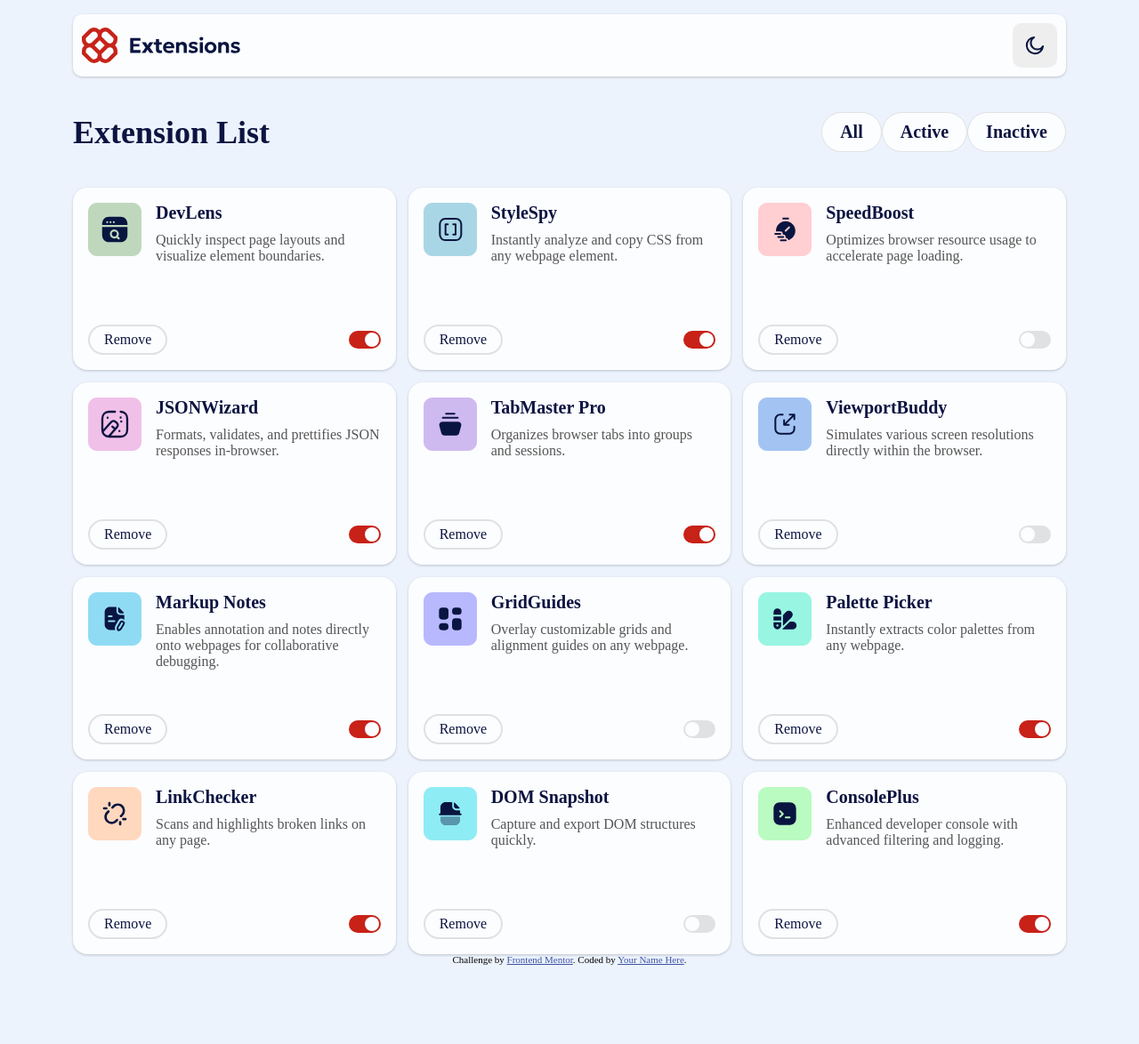
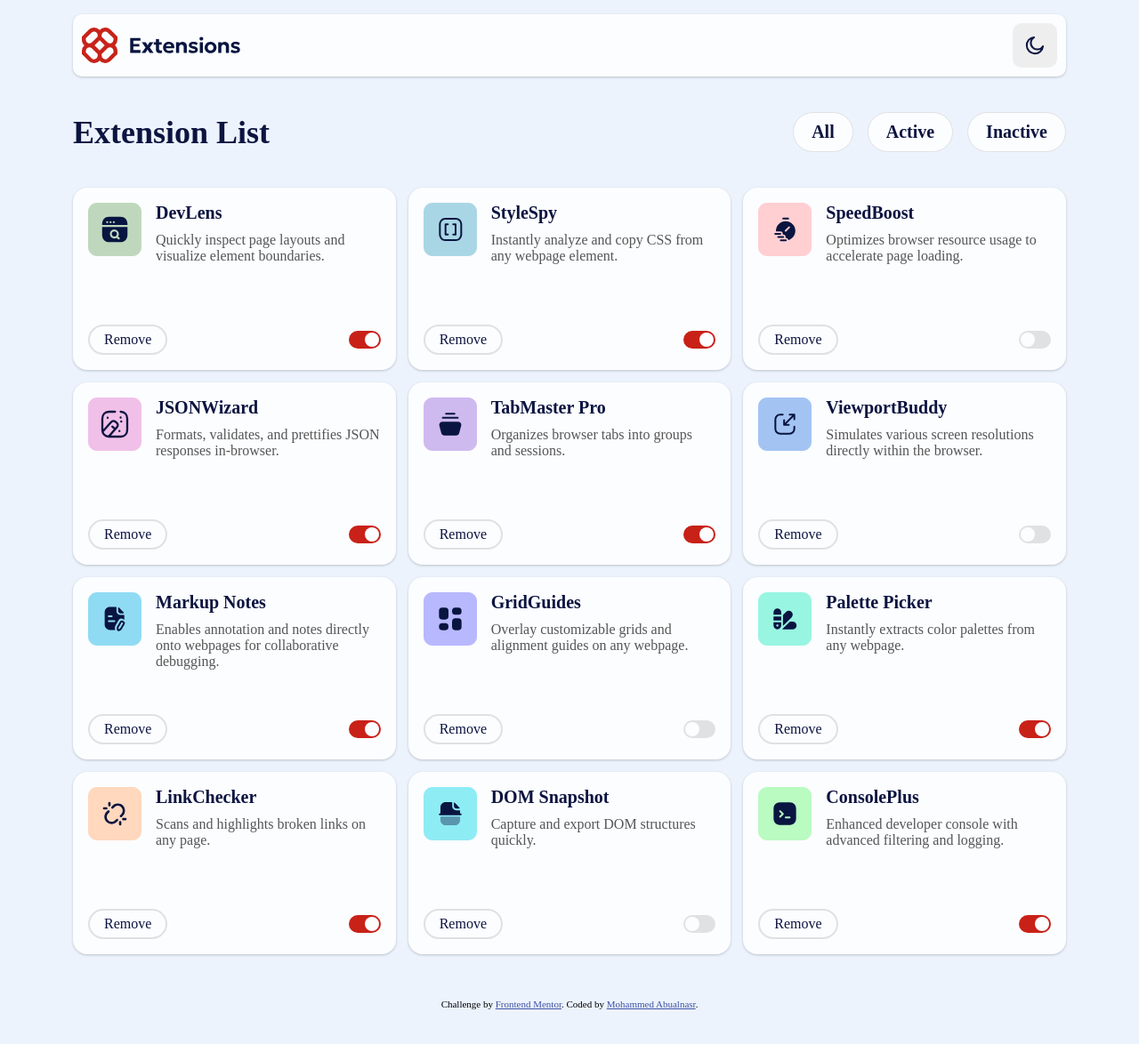
Before and after one commit to abosoar/browser-extensions-manager-ui-main, a website: page index.html in a window 1280 px wide. Shown: the whole page at 89% size. Before the commit the page ends 1101 px from the top, so only its background shows below. Drawn offline with Linux system fonts and the light colour scheme; a web font is replaced by a local one.

Commit message:
fix filters spacing and body background and attribution spacing

```diff
--- a/index.html
+++ b/index.html
@@ -67,7 +67,7 @@
 
     <div class="attribution">
       Challenge by <a href="https://www.frontendmentor.io?ref=challenge">Frontend Mentor</a>.
-      Coded by <a href="#">Your Name Here</a>.
+      Coded by <a href="#">Mohammed Abualnasr</a>.
     </div>
   </div>
 
--- a/queries.css
+++ b/queries.css
@@ -4,6 +4,10 @@
         display: flex;
         align-items: center;
         justify-content: space-between;
+    }
+    .filters{
+        gap: 1.6rem;
+
     }
     .section-title{
         margin: 0;
--- a/style.css
+++ b/style.css
@@ -18,6 +18,7 @@
   --description-color: #555;
   --accent: #c82118;
   --border: transparent;
+  --background: var(--base-primary);
 }
 
 [data-theme="light"] {
@@ -33,6 +34,7 @@
   --description-color: #bbb;
   --accent: #F15B55;
   --border: #555;
+  --background: linear-gradient(#03081B, #09153F);
 }
 .btn {
   cursor: pointer;
@@ -55,11 +57,11 @@ input[type="radio"]:checked + label {
 html {
   font-size: 62.5%;
   font-family: NotoSans;
-  /* color-scheme: dark light; */
+  color-scheme: dark light;
 }
 body {
   padding: 1.6rem;
-  background-color: var(--base-primary);
+  background: var(--background);
 }
 header {
   display: flex;
@@ -76,10 +78,6 @@ header {
   border-radius: 10px;
   display: flex;
   justify-content: center;
-}
-.extensions-list {
-  /* display: grid;
-  grid-template-columns: 1fr; */
 }
 .list-header {
   margin-bottom: 4rem;
@@ -184,5 +182,8 @@ input[type="checkbox"]:checked + label {
 }
 input[type="checkbox"]:checked + label::after {
   left: 50%;
-  /* transform: translateX(-50%) */
 }
+.attribution{
+  margin-top: 5rem;
+  margin-bottom: 5rem;
+}
```
